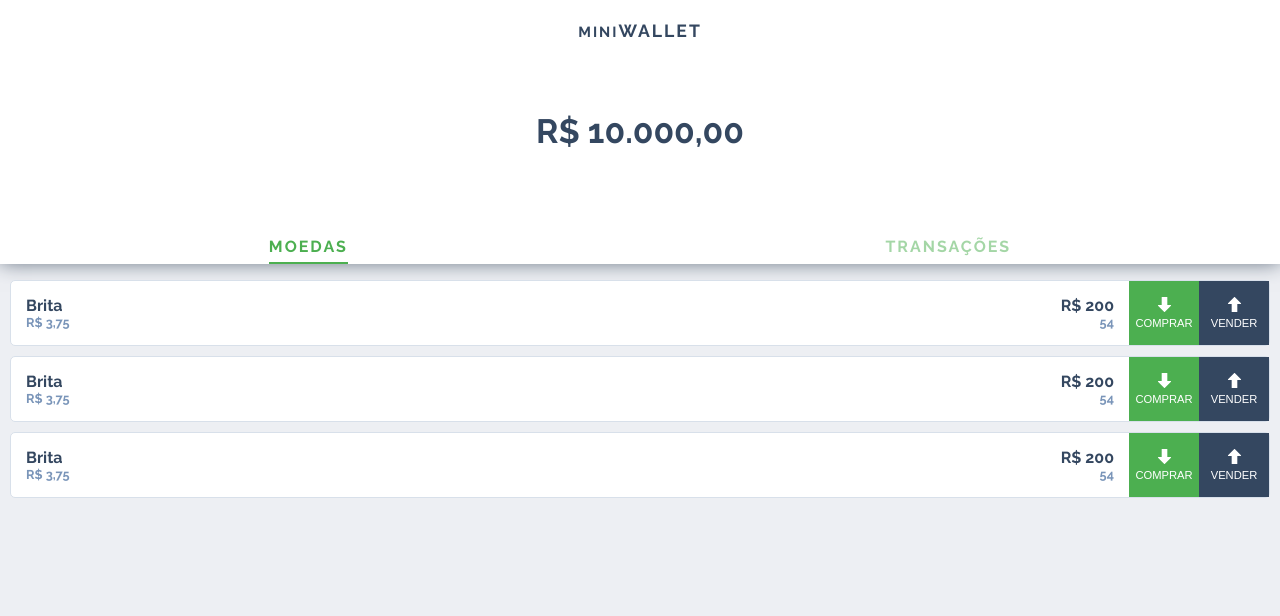
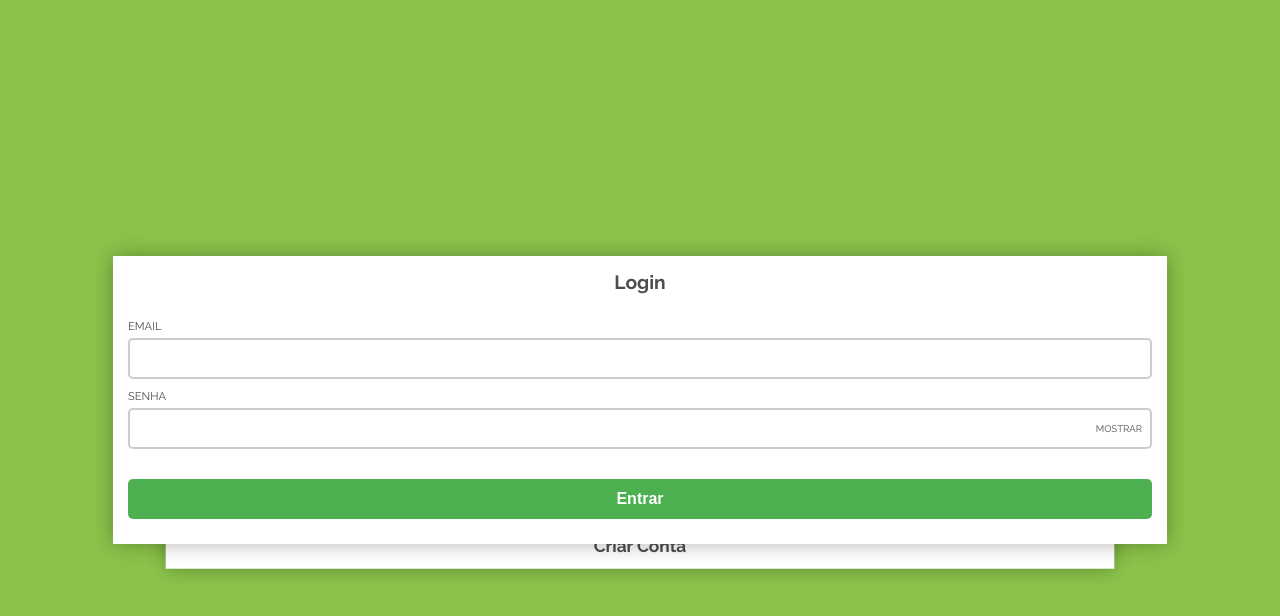
Before and after one commit to FidelisClayton/mini-wallet, a React (Create React App) app: page / in a window 1280 px wide. Shown: the top 616 px of the page. Built offline with nearby package versions, Linux system fonts and the light colour scheme.

Commit message:
feat(home): add inner routes

```diff
--- a/src/Routes.js
+++ b/src/Routes.js
@@ -14,13 +14,13 @@ const Routes = () => {
     <Router>
       <Switch>
         <Route
-          exact
-          path="/"
+          path="/home"
           component={Home}
         />
 
         <Route
-          path="/auth"
+          exact
+          path="/"
           component={Auth}
         />
       </Switch>
--- /dev/null
+++ b/src/components/Currencies.js
@@ -0,0 +1,15 @@
+import React from 'react'
+
+import Currency from './Currency'
+
+const Currencies = (props) => {
+  return (
+    <div className="home__currencies">
+      <Currency />
+      <Currency />
+      <Currency />
+    </div>
+  )
+}
+
+export default Currencies
--- a/src/components/Navbar.js
+++ b/src/components/Navbar.js
@@ -58,7 +58,7 @@ const Navbar = props => {
       <ul className="nav__menu">
         <li className="nav__item">
           <Link
-            to="/"
+            to="/home"
             className="nav__link nav__link--active"
           >
             Moedas
@@ -66,7 +66,7 @@ const Navbar = props => {
         </li>
         <li className="nav__item">
           <Link
-            to="/"
+            to="/home/transactions"
             className="nav__link"
           >
             Transações
--- /dev/null
+++ b/src/components/Transactions.js
@@ -0,0 +1,9 @@
+import React from 'react'
+
+const Transactions = (props) => {
+  return (
+    <h1>Transactions</h1>
+  )
+}
+
+export default Transactions
--- a/src/containers/Home.js
+++ b/src/containers/Home.js
@@ -1,7 +1,14 @@
 import React, { Component } from 'react'
+
+import {
+  Switch,
+  Route
+} from 'react-router-dom'
+
 import { css } from 'emotion'
 
-import Currency from '../components/Currency'
+import Currencies from '../components/Currencies'
+import Transactions from '../components/Transactions'
 import Navbar from '../components/Navbar'
 
 const styles = css({
@@ -50,17 +57,25 @@ export default class Home extends Component {
           </div>
 
           <div className="home__total-wrapper">
-            <h3 className="home__total">R$ 10.000,00</h3>
+            <h3 className="home__total"><small>R$</small> 10.000,00</h3>
           </div>
 
           <Navbar />
         </div>
 
-        <div className="home__currencies">
-          <Currency />
-          <Currency />
-          <Currency />
-        </div>
+        <Switch>
+          <Route
+            exact
+            path="/home"
+            component={Currencies}
+          />
+
+          <Route
+            exact
+            path="/home/transactions"
+            component={Transactions}
+          />
+        </Switch>
       </div>
     )
   }
```
